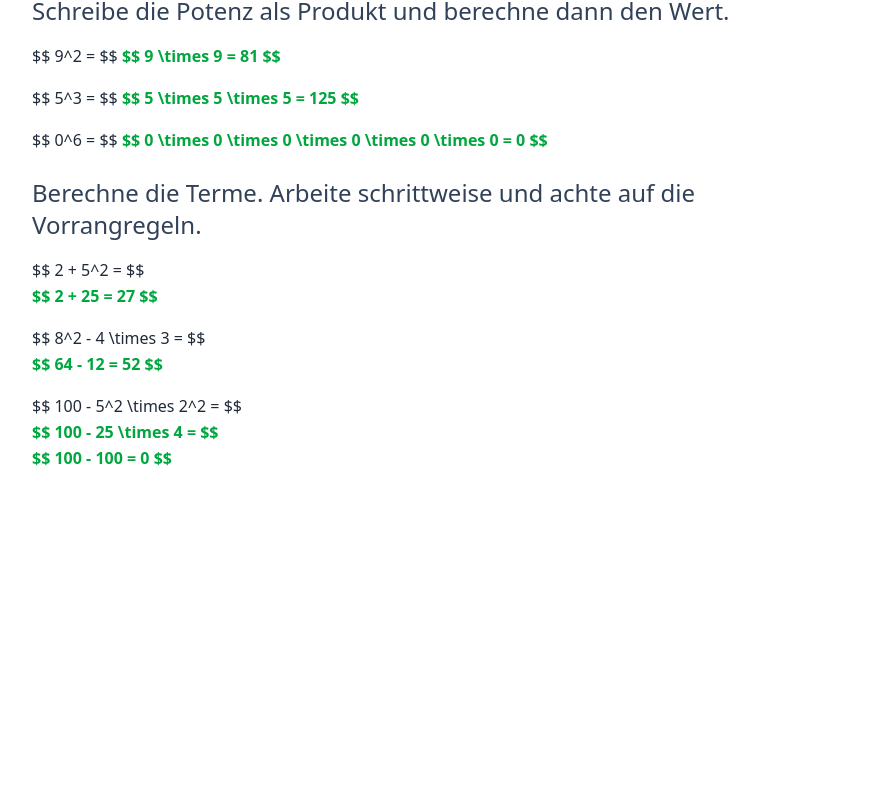
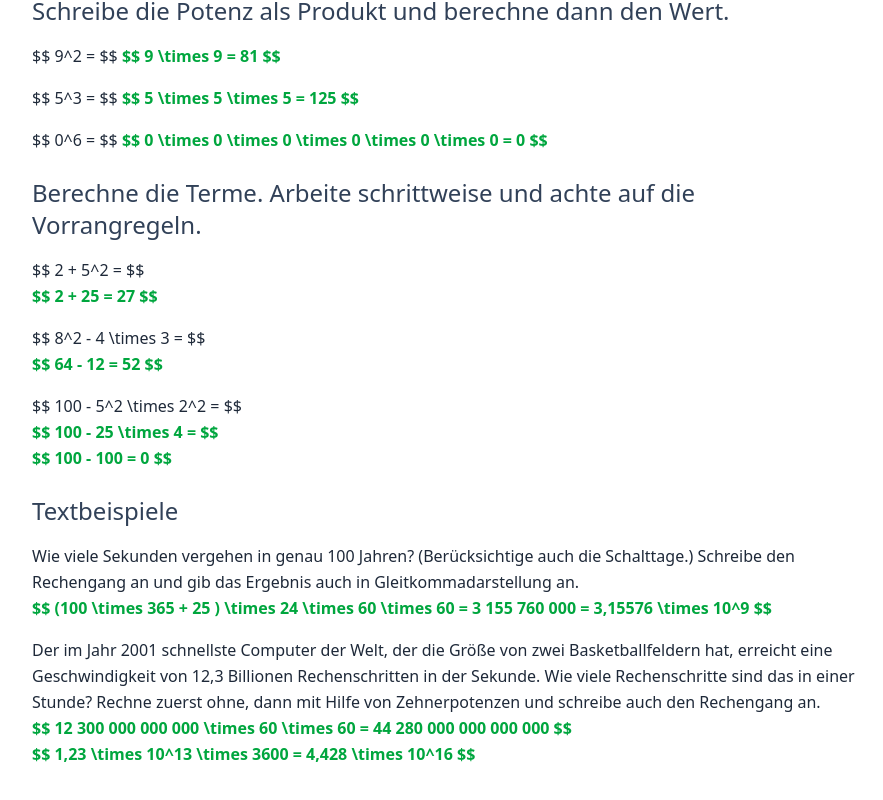
Before and after one commit to mawi12345/ralph, a React (Vite) app: page /potenzschreibweise in a window 1280 px wide. Shown: the part 368-1168 px from the top of the page, without its empty margins (192-1075 px from the left). Before the commit the page ends 887 px from the top, so only its background shows below. Built offline with nearby package versions, Linux system fonts and the light colour scheme.

Commit message:
add Textbeispiele

```diff
--- a/src/pages/potenzschreibweise/index.mdx
+++ b/src/pages/potenzschreibweise/index.mdx
@@ -46,3 +46,14 @@ $$ 8^{2} - 4 \times 3 = $$ <span class="solution"><br />$$ 64 - 12 = 52 $$</span
 <div class="exercise">
 $$ 100 - 5^{2} \times 2^{2} = $$ <span class="solution"><br />$$ 100 - 25 \times 4 = $$<br />$$ 100 - 100 = 0 $$</span>
 </div>
+
+## Textbeispiele
+
+<div class="exercise">
+Wie viele Sekunden vergehen in genau 100 Jahren? (Berücksichtige auch die Schalttage.) Schreibe den Rechengang an und gib das Ergebnis auch in Gleitkommadarstellung an.
+<span class="solution"><br />$$ (100 \times 365 + 25 ) \times 24 \times 60 \times 60 = 3 155 760 000 = 3,15576 \times 10^{9} $$</span>
+</div>
+
+<div class="exercise">
+Der im Jahr 2001 schnellste Computer der Welt, der die Größe von zwei Basketballfeldern hat, erreicht eine Geschwindigkeit von 12,3 Billionen Rechenschritten in der Sekunde. Wie viele Rechenschritte sind das in einer Stunde? Rechne zuerst ohne, dann mit Hilfe von Zehnerpotenzen und schreibe auch den Rechengang an.<span class="solution"><br />$$ 12 300 000 000 000 \times 60 \times 60 = 44 280 000 000 000 000 $$<br />$$ 1,23 \times 10^{13} \times 3600 = 4,428 \times 10^{16} $$</span>
+</div>
```
